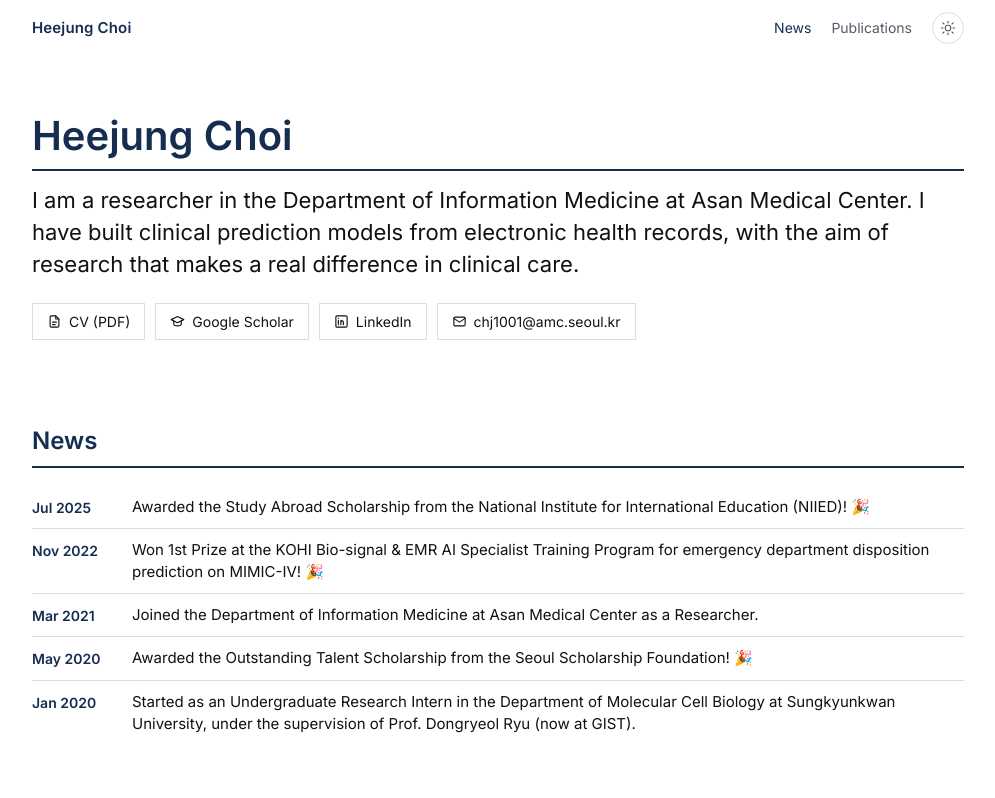
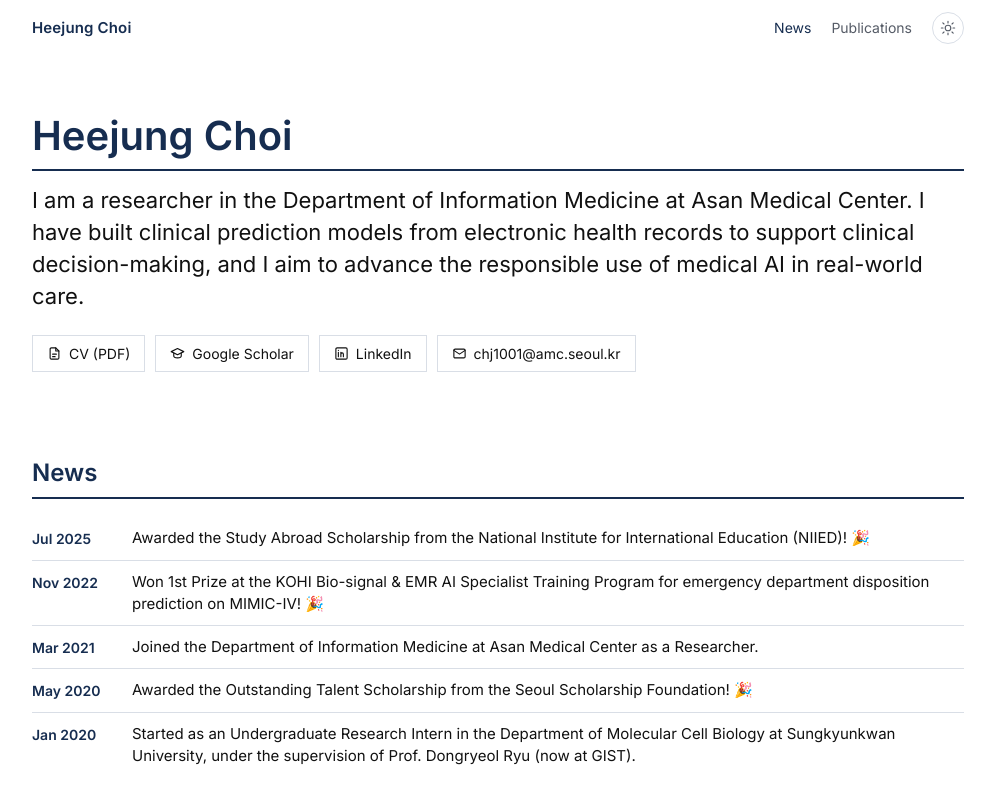
Before and after one commit to chj1001-chilab/chj1001-chilab.github.io, a plain HTML site: page index.html in a window 1280 px wide. Shown: the top 798 px of the page, without its empty margins (142-1137 px from the left). Drawn offline with Linux system fonts and the light colour scheme.

Commit message:
Hero: rewrite second sentence of intro
Co-Authored-By: Claude Sonnet 5.5 <noreply@anthropic.com>

```diff
--- a/index.html
+++ b/index.html
@@ -45,8 +45,9 @@
       <h1>Heejung Choi</h1>
       <p class="tagline">
         I am a researcher in the Department of Information Medicine at Asan Medical Center.
-        I have built clinical prediction models from electronic health records, with the aim
-        of research that makes a real difference in clinical care.
+        I have built clinical prediction models from electronic health records to support
+        clinical decision-making, and I aim to advance the responsible use of medical AI in
+        real-world care.
       </p>
       <div class="links">
         <a href="cv.pdf">
```
